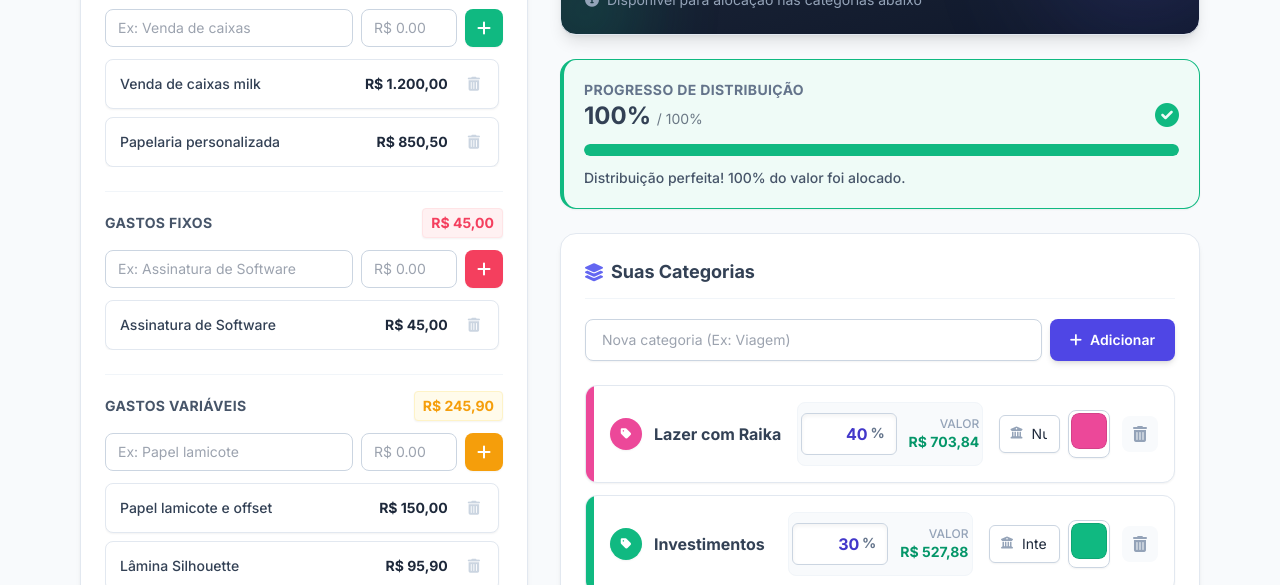
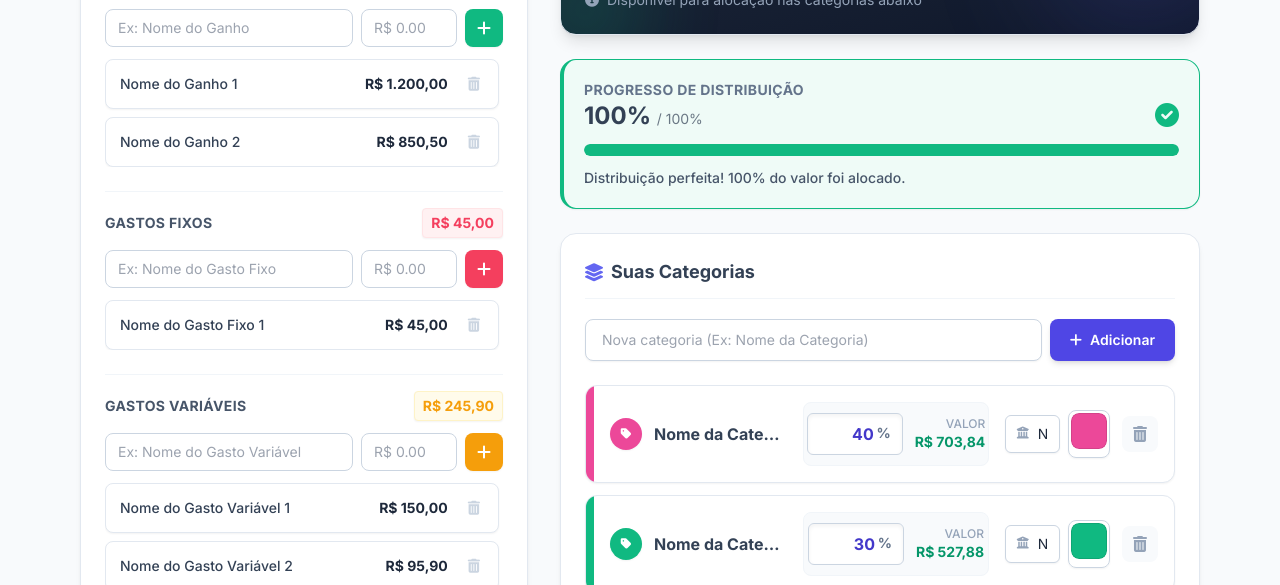
Before and after one commit to sempapinho/controlefinanceiro, a plain HTML site: page index.html in a window 1280 px wide. Shown: the part 215-800 px from the top of the page. Drawn offline with nearby package versions, Linux system fonts and the light colour scheme.

Commit message:
Update index.html

```diff
--- a/index.html
+++ b/index.html
@@ -101,7 +101,7 @@
                             <span class="text-sm font-bold text-emerald-600 bg-emerald-50 px-2 py-1 rounded shadow-sm border border-emerald-100" id="total-ganhos">R$ 0,00</span>
                         </div>
                         <div class="flex gap-2 mb-3">
-                            <input type="text" id="desc-ganhos" placeholder="Ex: Venda de caixas" class="flex-1 text-sm px-3 py-2 border border-slate-300 rounded-lg focus:ring-2 focus:ring-emerald-500 focus:border-emerald-500 outline-none transition-shadow">
+                            <input type="text" id="desc-ganhos" placeholder="Ex: Nome do Ganho" class="flex-1 text-sm px-3 py-2 border border-slate-300 rounded-lg focus:ring-2 focus:ring-emerald-500 focus:border-emerald-500 outline-none transition-shadow">
                             <input type="number" id="val-ganhos" placeholder="R$ 0.00" class="w-24 text-sm px-3 py-2 border border-slate-300 rounded-lg focus:ring-2 focus:ring-emerald-500 outline-none transition-shadow" step="0.01" min="0">
                             <button id="add-ganhos" class="bg-emerald-500 hover:bg-emerald-600 text-white px-3 rounded-lg transition-colors shadow-sm"><i class="fas fa-plus"></i></button>
                         </div>
@@ -115,7 +115,7 @@
                             <span class="text-sm font-bold text-rose-500 bg-rose-50 px-2 py-1 rounded shadow-sm border border-rose-100" id="total-fixos">R$ 0,00</span>
                         </div>
                         <div class="flex gap-2 mb-3">
-                            <input type="text" id="desc-fixos" placeholder="Ex: Assinatura de Software" class="flex-1 text-sm px-3 py-2 border border-slate-300 rounded-lg focus:ring-2 focus:ring-rose-500 outline-none transition-shadow">
+                            <input type="text" id="desc-fixos" placeholder="Ex: Nome do Gasto Fixo" class="flex-1 text-sm px-3 py-2 border border-slate-300 rounded-lg focus:ring-2 focus:ring-rose-500 outline-none transition-shadow">
                             <input type="number" id="val-fixos" placeholder="R$ 0.00" class="w-24 text-sm px-3 py-2 border border-slate-300 rounded-lg focus:ring-2 focus:ring-rose-500 outline-none transition-shadow" step="0.01" min="0">
                             <button id="add-fixos" class="bg-rose-500 hover:bg-rose-600 text-white px-3 rounded-lg transition-colors shadow-sm"><i class="fas fa-plus"></i></button>
                         </div>
@@ -129,7 +129,7 @@
                             <span class="text-sm font-bold text-amber-500 bg-amber-50 px-2 py-1 rounded shadow-sm border border-amber-100" id="total-variaveis">R$ 0,00</span>
                         </div>
                         <div class="flex gap-2 mb-3">
-                            <input type="text" id="desc-variaveis" placeholder="Ex: Papel lamicote" class="flex-1 text-sm px-3 py-2 border border-slate-300 rounded-lg focus:ring-2 focus:ring-amber-500 outline-none transition-shadow">
+                            <input type="text" id="desc-variaveis" placeholder="Ex: Nome do Gasto Variável" class="flex-1 text-sm px-3 py-2 border border-slate-300 rounded-lg focus:ring-2 focus:ring-amber-500 outline-none transition-shadow">
                             <input type="number" id="val-variaveis" placeholder="R$ 0.00" class="w-24 text-sm px-3 py-2 border border-slate-300 rounded-lg focus:ring-2 focus:ring-amber-500 outline-none transition-shadow" step="0.01" min="0">
                             <button id="add-variaveis" class="bg-amber-500 hover:bg-amber-600 text-white px-3 rounded-lg transition-colors shadow-sm"><i class="fas fa-plus"></i></button>
                         </div>
@@ -182,7 +182,7 @@
 
                 <!-- Adicionar nova categoria -->
                 <div class="flex gap-2 mb-6">
-                    <input type="text" id="desc-cat" placeholder="Nova categoria (Ex: Viagem)" class="flex-1 text-sm px-4 py-2.5 border border-slate-300 rounded-lg focus:ring-2 focus:ring-indigo-500 outline-none transition-shadow shadow-sm">
+                    <input type="text" id="desc-cat" placeholder="Nova categoria (Ex: Nome da Categoria)" class="flex-1 text-sm px-4 py-2.5 border border-slate-300 rounded-lg focus:ring-2 focus:ring-indigo-500 outline-none transition-shadow shadow-sm">
                     <button id="add-cat" class="bg-indigo-600 hover:bg-indigo-700 text-white px-5 py-2.5 rounded-lg text-sm font-semibold transition-all shadow-md active:scale-95 flex items-center gap-2">
                         <i class="fas fa-plus"></i> <span class="hidden sm:inline">Adicionar</span>
                     </button>
@@ -215,21 +215,21 @@
         const defaultState = {
             lists: {
                 ganhos: [
-                    { id: 'g1', desc: 'Venda de caixas milk', value: 1200.00 },
-                    { id: 'g2', desc: 'Papelaria personalizada', value: 850.50 }
+                    { id: 'g1', desc: 'Nome do Ganho 1', value: 1200.00 },
+                    { id: 'g2', desc: 'Nome do Ganho 2', value: 850.50 }
                 ],
                 fixos: [
-                    { id: 'f1', desc: 'Assinatura de Software', value: 45.00 }
+                    { id: 'f1', desc: 'Nome do Gasto Fixo 1', value: 45.00 }
                 ],
                 variaveis: [
-                    { id: 'v1', desc: 'Papel lamicote e offset', value: 150.00 },
-                    { id: 'v2', desc: 'Lâmina Silhouette', value: 95.90 }
+                    { id: 'v1', desc: 'Nome do Gasto Variável 1', value: 150.00 },
+                    { id: 'v2', desc: 'Nome do Gasto Variável 2', value: 95.90 }
                 ]
             },
             allocations: [
-                { id: 'c1', name: 'Lazer com Raika', percent: 40, banco: 'Nubank', cor: '#ec4899' },
-                { id: 'c2', name: 'Investimentos', percent: 30, banco: 'Inter', cor: '#10b981' },
-                { id: 'c3', name: 'Reserva', percent: 30, banco: 'Caixa', cor: '#3b82f6' }
+                { id: 'c1', name: 'Nome da Categoria 1', percent: 40, banco: 'Nome do Banco', cor: '#ec4899' },
+                { id: 'c2', name: 'Nome da Categoria 2', percent: 30, banco: 'Nome do Banco', cor: '#10b981' },
+                { id: 'c3', name: 'Nome da Categoria 3', percent: 30, banco: 'Nome do Banco', cor: '#3b82f6' }
             ],
             restante: 0,
             totalPercent: 0
@@ -327,7 +327,7 @@
                     <div class="flex items-center gap-2 w-full lg:w-1/3 justify-end">
                         <div class="relative flex-1 min-w-0">
                             <i class="fas fa-university absolute left-3 top-2.5 text-slate-400 text-xs"></i>
-                            <input type="text" data-id="${cat.id}" data-action="banco" value="${cat.banco}" placeholder="Banco (Ex: Nubank)"
+                            <input type="text" data-id="${cat.id}" data-action="banco" value="${cat.banco}" placeholder="Banco (Ex: Nome do Banco)"
                                 class="alloc-input text-sm pl-8 pr-3 py-2 border border-slate-300 rounded-md focus:outline-none focus:ring-2 focus:ring-indigo-500 w-full shadow-sm">
                         </div>
 
```
